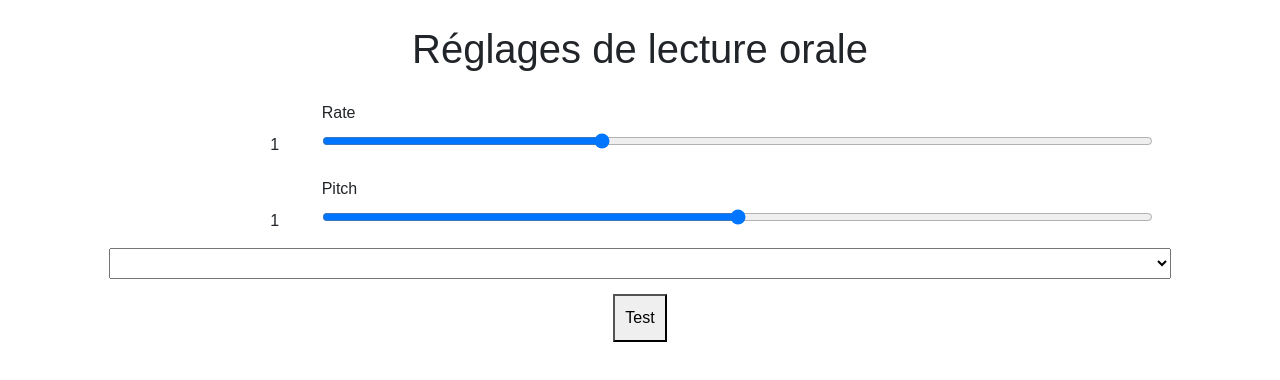
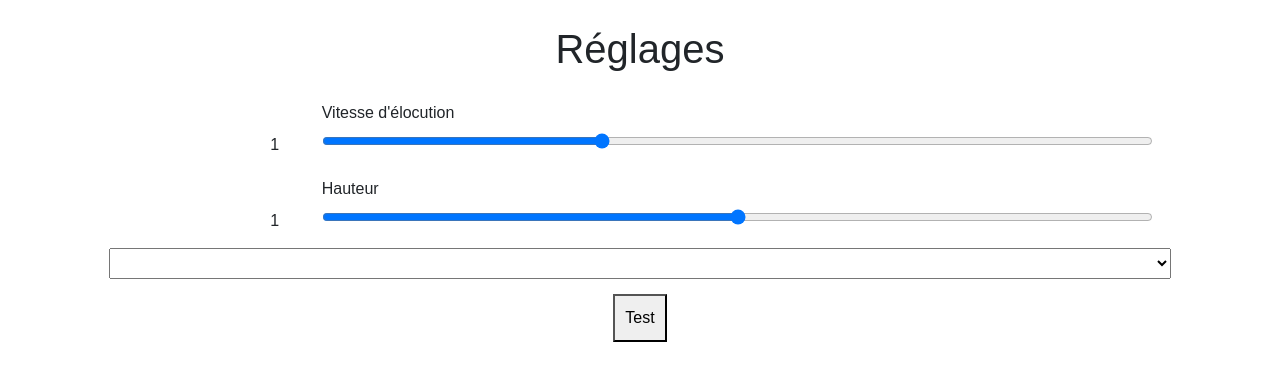
Before and after one commit to digital4better/cookeys, a Vue app: page /#/speech_controls in a window 1280 px wide. Shown: the top 380 px of the page. Built offline with nearby package versions, Linux system fonts and the light colour scheme.

Commit message:
control speech content

```diff
--- a/src/components/speech_controls.vue
+++ b/src/components/speech_controls.vue
@@ -1,13 +1,12 @@
 <template>
   <form id=form @submit.prevent>
     <div>
-      <h1>Réglages de lecture orale</h1>
-      <label id="rate">Rate</label><input type="range" min="0.5" max="2" value="1" step="0.1" v-model="rate" id="rate">
+      <h1>Réglages</h1>
+      <label id="rate">Vitesse d'élocution</label><input type="range" min="0.5" max="2" value="1" step="0.1" v-model="rate" id="rate">
       <div class="rate-value">{{ rate }}</div>
-      <div class="clearfix"></div>
     </div>
     <div>
-      <label id="pitch">Pitch</label><input type="range" min="0" max="2" value="1" step="0.1" v-model="pitch" id="pitch">
+      <label id="pitch">Hauteur</label><input type="range" min="0" max="2" value="1" step="0.1" v-model="pitch" id="pitch">
       <div class="pitch-value">{{ pitch }}</div>
       <div class="clearfix"></div>
     </div>
@@ -30,7 +29,7 @@ export default {
       pitch: 1,
       rate: 1,
       voiceSelect: 'Google français',
-      voiceTest: 'Bienvenue dans apprenti clavier',
+      voiceTest: 'Bienvenue dans Apprenti clavier',
       options: [],
       voices: []
     }
```
